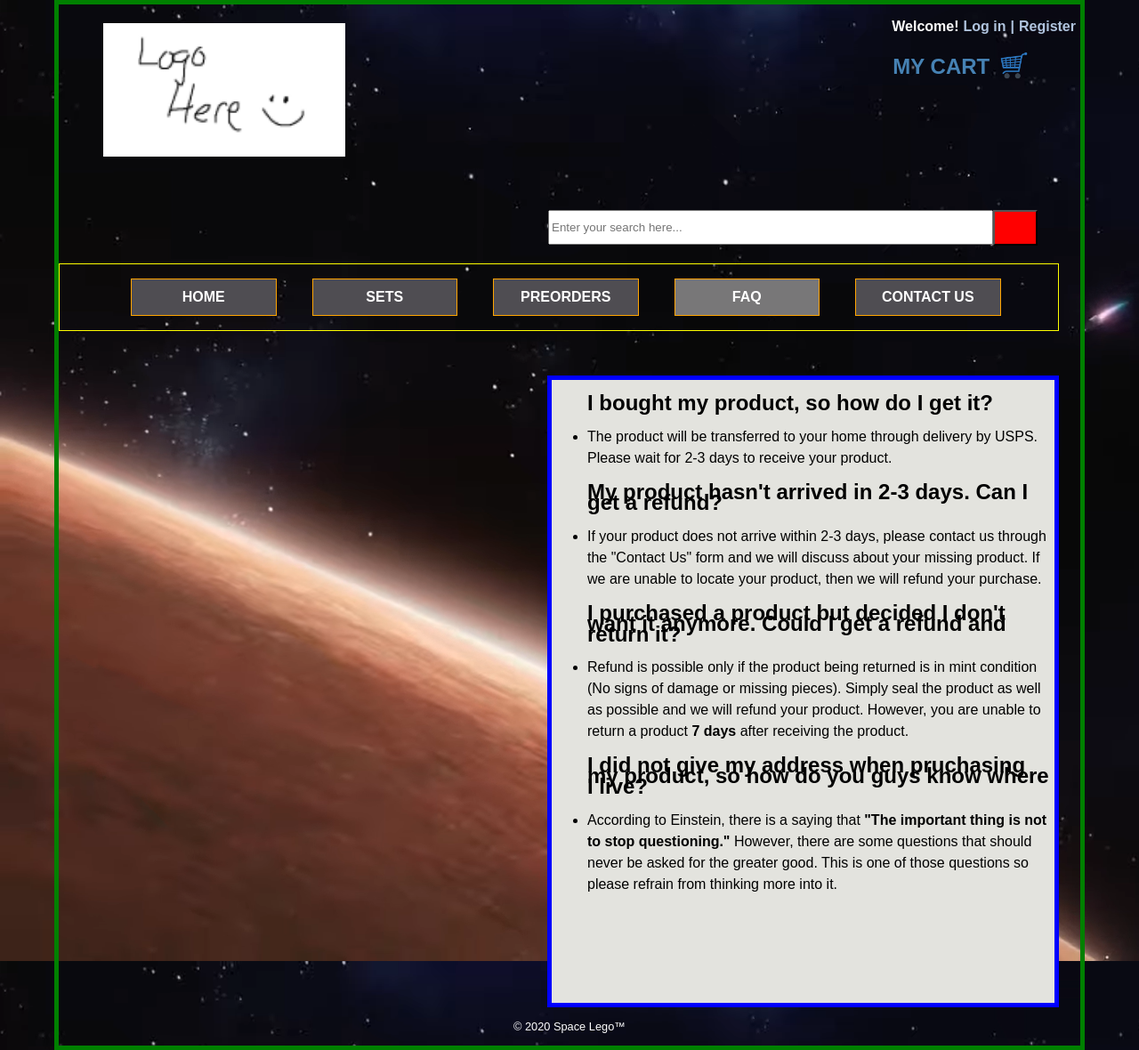
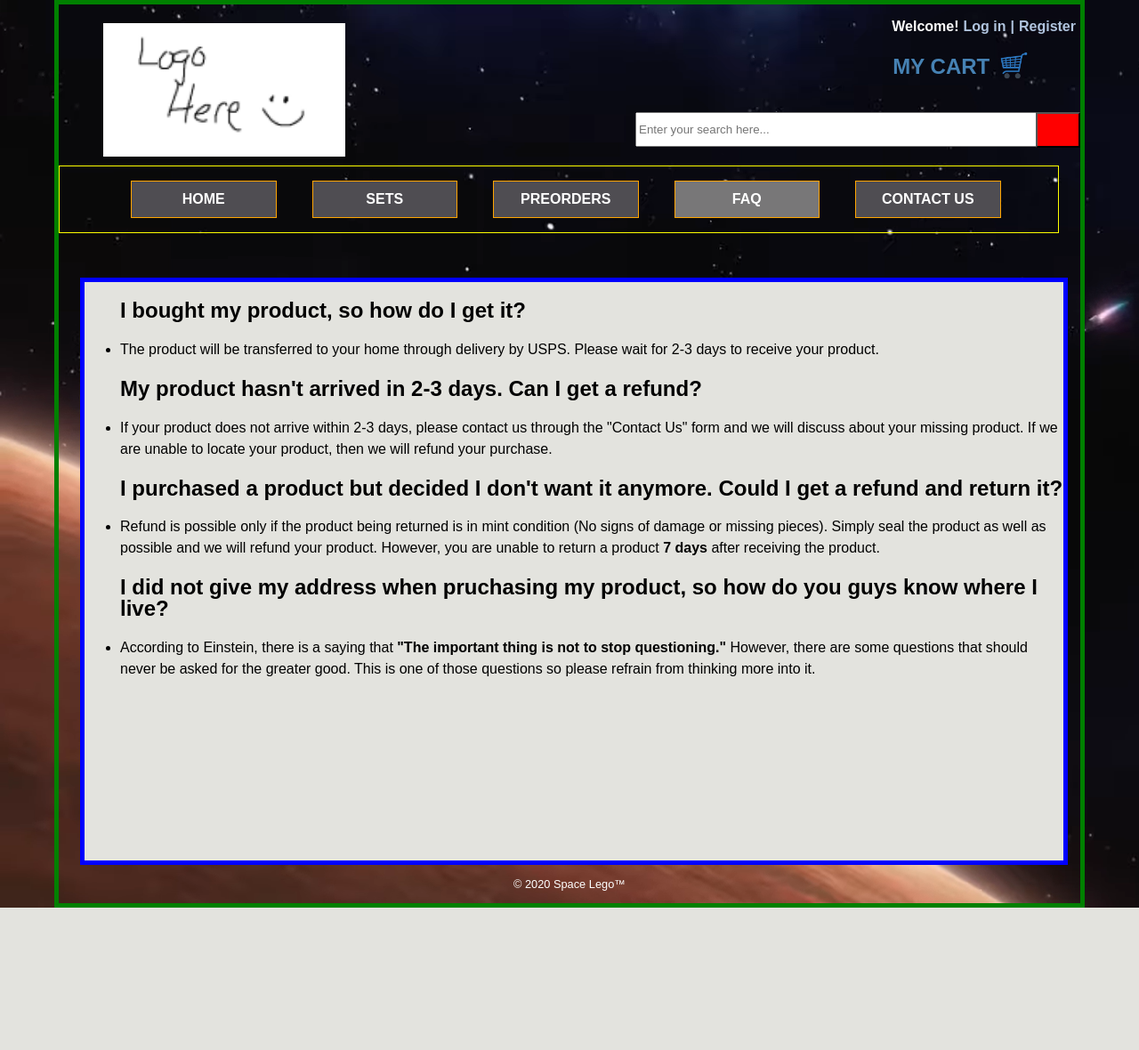
Before and after one commit to jsk56143/SpaceLego, a PHP site: page /html/faq.html in a window 1280 px wide. Shown: the whole page at 89% size. After the commit the page ends 1020 px from the top, so only its background shows below. Run offline with PHP 8.4, Linux system fonts and the light colour scheme.

Commit message:
Updated Stylesheet

```diff
--- a/styles/stylesheet.css
+++ b/styles/stylesheet.css
@@ -61,8 +61,9 @@ header h1{
 }
 
 #searchbar {
+	float: right;
 	margin-left: 550px;
-	margin-top: 60px;
+	margin-top: -50px;
 	width: 500px;
 	padding-top: 10px;
 	padding-bottom: 10px;
@@ -70,7 +71,7 @@ header h1{
 }
 
 #searchButton {
-	float: left;
+	float: right;
 	margin-left: 1050px;
 	margin-top: -59px;
 	margin-bottom: 20px;
@@ -118,6 +119,7 @@ header h1{
 	display: none;
 	position: absolute;
 	top: 100%;
+	margin-left:-5em;
 }
 
 #nav_menu ul ul li {
@@ -199,6 +201,23 @@ main #hot {
 	margin-top: 18px;
 }
 
+#faqmain, #contactmain {
+	float:left;
+	width: 1100px;
+	height: 650px;
+	border: 5px solid blue;
+}
+
+#faqmain h2, #faqmain h3{
+	line-height: 1em;
+}
+
+#groupPicture {
+	float: right;
+	width: 600px;
+	height: 450px;
+	margin-left:
+}
 footer {
 	clear: both;
 	padding: 1px 0 1px;
```
